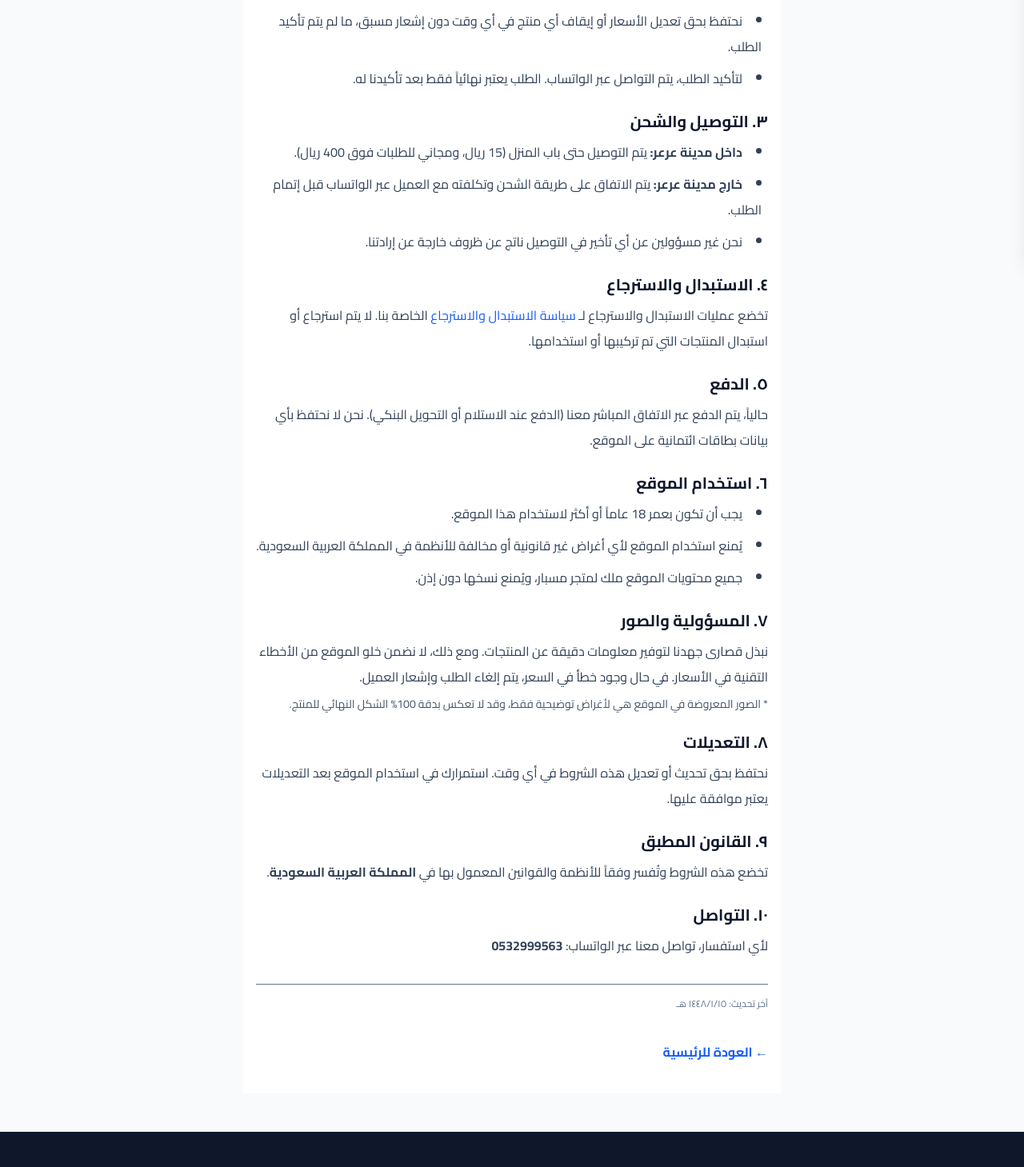
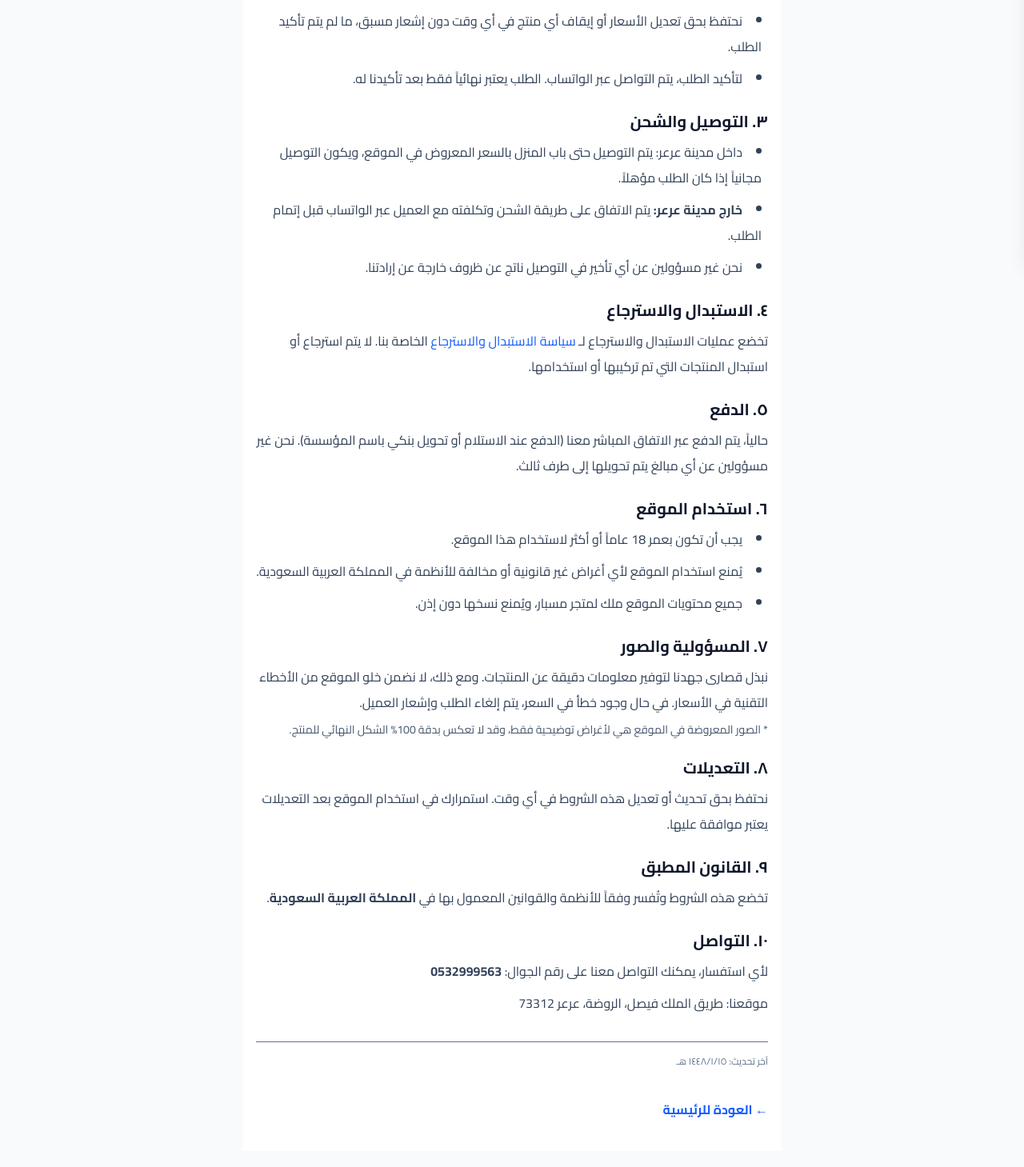
Before and after one commit to ahmadphd1-hue/misbar, a Next.js app: page /info/terms in a window 1280 px wide. Shown: the part 479-1938 px from the top of the page at 80% size. Built offline with nearby package versions, Linux system fonts and the light colour scheme; no server answers.

Commit message:
Update terms and conditions with delivery, payment, and contact info

```diff
--- a/app/info/terms/page.tsx
+++ b/app/info/terms/page.tsx
@@ -25,7 +25,7 @@ export default function TermsPage() {
         <div>
           <h2 className="text-xl font-bold text-slate-900 mb-2">٣. التوصيل والشحن</h2>
           <ul className="list-disc list-inside space-y-2 mr-2">
-            <li><strong>داخل مدينة عرعر:</strong> يتم التوصيل حتى باب المنزل (15 ريال، ومجاني للطلبات فوق 400 ريال).</li>
+            <li>داخل مدينة عرعر: يتم التوصيل حتى باب المنزل بالسعر المعروض في الموقع، ويكون التوصيل مجانياً إذا كان الطلب مؤهلاً.</li>
             <li><strong>خارج مدينة عرعر:</strong> يتم الاتفاق على طريقة الشحن وتكلفته مع العميل عبر الواتساب قبل إتمام الطلب.</li>
             <li>نحن غير مسؤولين عن أي تأخير في التوصيل ناتج عن ظروف خارجة عن إرادتنا.</li>
           </ul>
@@ -38,7 +38,7 @@ export default function TermsPage() {
 
         <div>
           <h2 className="text-xl font-bold text-slate-900 mb-2">٥. الدفع</h2>
-          <p>حالياً، يتم الدفع عبر الاتفاق المباشر معنا (الدفع عند الاستلام أو التحويل البنكي). نحن لا نحتفظ بأي بيانات بطاقات ائتمانية على الموقع.</p>
+          <p>حالياً، يتم الدفع عبر الاتفاق المباشر معنا (الدفع عند الاستلام أو تحويل بنكي باسم المؤسسة). نحن غير مسؤولين عن أي مبالغ يتم تحويلها إلى طرف ثالث.</p>
         </div>
 
         <div>
@@ -68,7 +68,8 @@ export default function TermsPage() {
 
         <div>
           <h2 className="text-xl font-bold text-slate-900 mb-2">١٠. التواصل</h2>
-          <p>لأي استفسار، تواصل معنا عبر الواتساب: <strong>0532999563</strong></p>
+          <p>لأي استفسار، يمكنك التواصل معنا على رقم الجوال: <strong>0532999563</strong></p>
+          <p className="mt-2">موقعنا: طريق الملك فيصل، الروضة، عرعر 73312</p>
         </div>
 
         <p className="text-xs text-slate-500 mt-8 pt-4 border-t">آخر تحديث: {new Date().toLocaleDateString('ar-SA')}</p>
```
